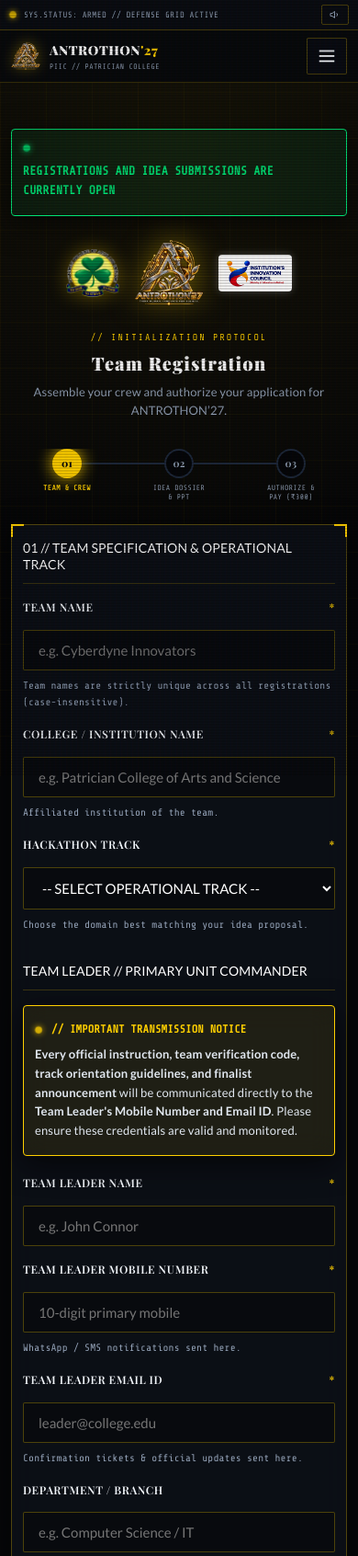
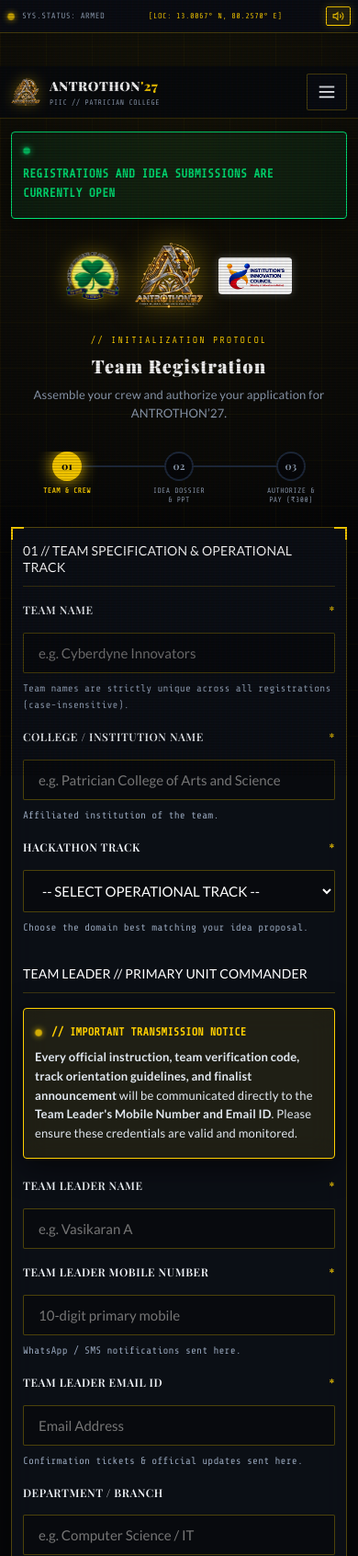
Before and after one commit to vasikaran46/ANTROTHON-27, a FastAPI app: page /register in a window 390 px wide. Shown: the top 1692 px of the page at 92% size. Run offline with FastAPI, Linux system fonts and the light colour scheme; some libraries are stand-ins or nearby versions; some web fonts are replaced.

Commit message:
feat: fixed top HUD header, dynamic user GPS coordinates, background music engine with mute option

```diff
--- a/app/main.py
+++ b/app/main.py
@@ -497,6 +497,19 @@ async def api_verify_payment(request: Request, db: Session = Depends(get_db)):
     reg.payment_timestamp = datetime.now(timezone.utc).replace(tzinfo=None)
     db.commit()
 
+    # Send confirmation email (non-blocking, failure doesn't affect response)
+    try:
+        from app.services.email import send_registration_confirmation
+        send_registration_confirmation(
+            to_email=reg.leader_email,
+            team_code=reg.team_code,
+            team_name=reg.team_name,
+            track=reg.track,
+            leader_name=reg.leader_name
+        )
+    except Exception as email_err:
+        logger.warning("Confirmation email failed for %s: %s", team_code, email_err)
+
     return {
         "success": True,
         "message": "Payment verified successfully!",
--- a/app/static/css/terminator.css
+++ b/app/static/css/terminator.css
@@ -132,6 +132,7 @@ body {
   width: 100%;
   max-width: 100%;
   overflow-x: hidden;
+  padding-top: 36px; /* Offset for fixed top HUD telemetry bar */
 }
 
 /* TYPOGRAPHY: Playfair Display for Headings */
@@ -181,11 +182,12 @@ strong, b {
   color: #64748b;
 }
 
-/* HUD TELEMETRY BAR (TOP) */
+/* HUD TELEMETRY BAR (TOP) - ALWAYS FIXED AT THE VERY TOP */
 .hud-bar {
-  background: rgba(11, 14, 20, 0.95);
+  background: rgba(11, 14, 20, 0.96);
   border-bottom: 1px solid var(--term-border);
-  backdrop-filter: blur(10px);
+  backdrop-filter: blur(12px);
+  -webkit-backdrop-filter: blur(12px);
   padding: 6px 20px;
   font-family: var(--font-tactical);
   font-size: 12px;
@@ -193,9 +195,18 @@ strong, b {
   display: flex;
   justify-content: space-between;
   align-items: center;
-  position: sticky;
+  position: fixed;
   top: 0;
-  z-index: 100;
+  left: 0;
+  right: 0;
+  width: 100%;
+  height: 36px;
+  box-sizing: border-box;
+  z-index: 1000;
+}
+
+.hud-status-short {
+  display: none;
 }
 
 .hud-telemetry-item {
@@ -225,16 +236,17 @@ strong, b {
 
 /* NAVIGATION */
 .term-navbar {
-  background: rgba(8, 10, 14, 0.9);
+  background: rgba(8, 10, 14, 0.92);
   backdrop-filter: blur(12px);
+  -webkit-backdrop-filter: blur(12px);
   border-bottom: 1px solid rgba(255, 208, 0, 0.2);
   padding: 14px 28px;
   display: flex;
   justify-content: space-between;
   align-items: center;
   position: sticky;
-  top: 33px;
-  z-index: 90;
+  top: 36px;
+  z-index: 990;
 }
 
 .term-logo-wrapper {
@@ -409,9 +421,10 @@ strong, b {
 }
 
 .btn-sound-toggle.active {
-  border-color: var(--term-red);
-  color: var(--term-red);
-  background: var(--term-red-dim);
+  border-color: var(--term-yellow, #ffd000);
+  color: var(--term-yellow, #ffd000);
+  background: rgba(255, 208, 0, 0.12);
+  box-shadow: 0 0 10px rgba(255, 208, 0, 0.25);
 }
 
 /* HUD CARDS & CONTAINERS */
@@ -583,20 +596,27 @@ strong, b {
    RESPONSIVE - TABLET & SMALL LAPTOP (max-width: 1024px)
    ===================================================================== */
 @media (max-width: 1024px) {
-  /* HUD TELEMETRY BAR: on tablet/mobile, static so it gracefully scrolls away */
+  /* HUD TELEMETRY BAR: ALWAYS FIXED AT TOP */
   .hud-bar {
-    position: relative;
-    top: auto;
+    position: fixed;
+    top: 0;
+    left: 0;
+    right: 0;
     font-size: 11px;
-    padding: 7px 16px;
-    z-index: 10;
+    padding: 6px 16px;
+    height: 36px;
+    z-index: 1000;
   }
 
-  /* NAVBAR: sticky at top:0 without hardcoded pixel collision */
+  .content-wrapper {
+    padding-top: 36px;
+  }
+
+  /* NAVBAR: sticky directly below fixed HUD bar */
   .term-navbar {
     position: sticky;
-    top: 0;
-    z-index: 100;
+    top: 36px;
+    z-index: 990;
     padding: 12px 18px;
   }
 
@@ -694,15 +714,21 @@ strong, b {
 @media (max-width: 768px) {
   .hud-bar {
     font-size: 10px;
-    padding: 6px 14px;
+    padding: 6px 12px;
+    height: 36px;
     gap: 8px;
   }
 
-  .hud-telemetry-item:nth-child(2) span:last-child {
-    display: none; /* Hide [LOC: ...] on screens <= 768px to prevent overflow */
+  .hud-status-full {
+    display: none;
+  }
+
+  .hud-status-short {
+    display: inline;
   }
 
   .term-navbar {
+    top: 36px;
     padding: 10px 14px;
   }
 
@@ -763,16 +789,32 @@ strong, b {
 @media (max-width: 540px) {
   .hud-bar {
     font-size: 9px;
-    padding: 5px 10px;
+    padding: 5px 8px;
+    height: 36px;
     justify-content: space-between;
+    gap: 4px;
+  }
+
+  .hud-status-full {
+    display: none;
+  }
+
+  .hud-status-short {
+    display: inline;
   }
 
   .hud-bar .hud-telemetry-item:nth-child(2) {
-    display: none; /* Keep HUD clean: LED Status on left, Audio toggle on right */
+    display: flex;
+    gap: 4px;
+    font-size: 8.5px;
+  }
+
+  #hud-live-clock {
+    display: none; /* Hide T-SYS clock on small mobile to ensure [LOC: ...] fits cleanly */
   }
 
   .btn-sound-toggle {
-    padding: 4px 8px;
+    padding: 3px 6px;
     font-size: 9px;
   }
 
@@ -781,6 +823,7 @@ strong, b {
   }
 
   .term-navbar {
+    top: 36px;
     padding: 8px 12px;
   }
 
--- a/app/static/js/terminator.js
+++ b/app/static/js/terminator.js
@@ -1,9 +1,9 @@
 /**
  * ANTROTHON'27 - TERMINATOR THEME JAVASCRIPT
- * HUD Telemetry, Countdown Engine, Sound FX Synthesizer
+ * HUD Telemetry, Dynamic Coordinates, Background Music Engine, Countdown Engine
  */
 
-// Sound Synthesizer via Web Audio API (zero external assets needed)
+// Sound Synthesizer via Web Audio API for interactive clicks/hover
 class CyberAudioEngine {
   constructor() {
     this.enabled = false;
@@ -19,18 +19,12 @@ class CyberAudioEngine {
     }
   }
 
-  toggle() {
-    this.init();
-    if (this.ctx && this.ctx.state === 'suspended') {
-      this.ctx.resume();
-    }
-    this.enabled = !this.enabled;
-    return this.enabled;
-  }
-
   playBeep(freq = 880, duration = 0.06, type = 'sine') {
     if (!this.enabled || !this.ctx) return;
     try {
+      if (this.ctx.state === 'suspended') {
+        this.ctx.resume();
+      }
       const osc = this.ctx.createOscillator();
       const gain = this.ctx.createGain();
       osc.type = type;
@@ -55,22 +49,179 @@ class CyberAudioEngine {
 
 const cyberAudio = new CyberAudioEngine();
 
-document.addEventListener('DOMContentLoaded', () => {
-  // Sound toggle button in HUD
+// =====================================================================
+// DYNAMIC USER LOCATION COORDINATES
+// =====================================================================
+function initDynamicLocation() {
+  const locEl = document.getElementById('hud-live-location');
+  if (!locEl) return;
+
+  function renderCoords(lat, lng) {
+    if (typeof lat !== 'number' || typeof lng !== 'number' || isNaN(lat) || isNaN(lng)) return;
+    const latDir = lat >= 0 ? 'N' : 'S';
+    const lngDir = lng >= 0 ? 'E' : 'W';
+    locEl.textContent = `[LOC: ${Math.abs(lat).toFixed(4)}° ${latDir}, ${Math.abs(lng).toFixed(4)}° ${lngDir}]`;
+    locEl.style.color = 'var(--term-yellow, #ffd000)';
+  }
+
+  // 1. Check cached session coordinates first for instant display
+  try {
+    const cached = sessionStorage.getItem('antrothon_user_coords');
+    if (cached) {
+      const data = JSON.parse(cached);
+      if (data && typeof data.lat === 'number' && typeof data.lng === 'number') {
+        renderCoords(data.lat, data.lng);
+      }
+    }
+  } catch (e) {}
+
+  // 2. Query browser Geolocation API
+  if ('geolocation' in navigator) {
+    navigator.geolocation.getCurrentPosition(
+      (pos) => {
+        const lat = pos.coords.latitude;
+        const lng = pos.coords.longitude;
+        renderCoords(lat, lng);
+        try {
+          sessionStorage.setItem('antrothon_user_coords', JSON.stringify({ lat, lng }));
+        } catch (e) {}
+      },
+      () => {
+        // Fallback: IP-based location lookup
+        fetchLocationFromIP();
+      },
+      { timeout: 8000, maximumAge: 600000, enableHighAccuracy: false }
+    );
+  } else {
+    fetchLocationFromIP();
+  }
+
+  function fetchLocationFromIP() {
+    fetch('https://ipapi.co/json/')
+      .then(r => r.json())
+      .then(d => {
+        if (d && typeof d.latitude === 'number' && typeof d.longitude === 'number') {
+          renderCoords(d.latitude, d.longitude);
+          try {
+            sessionStorage.setItem('antrothon_user_coords', JSON.stringify({ lat: d.latitude, lng: d.longitude }));
+          } catch (e) {}
+        }
+      })
+      .catch(() => {
+        // Secondary fallback
+        fetch('https://ipwho.is/')
+          .then(r => r.json())
+          .then(d => {
+            if (d && d.success !== false && typeof d.latitude === 'number' && typeof d.longitude === 'number') {
+              renderCoords(d.latitude, d.longitude);
+              try {
+                sessionStorage.setItem('antrothon_user_coords', JSON.stringify({ lat: d.latitude, lng: d.longitude }));
+              } catch (e) {}
+            }
+          })
+          .catch(() => {
+            // Retains default Patrician College Chennai coords [LOC: 13.0067° N, 80.2570° E]
+          });
+      });
+  }
+}
+
+// =====================================================================
+// BACKGROUND MUSIC & TACTICAL HUD AUDIO CONTROLLER
+// =====================================================================
+function initBackgroundMusic() {
+  const bgm = document.getElementById('term-bgm');
   const soundBtn = document.getElementById('term-sound-toggle');
-  if (soundBtn) {
-    soundBtn.addEventListener('click', () => {
-      const active = cyberAudio.toggle();
-      soundBtn.classList.toggle('active', active);
-      const textSpan = soundBtn.querySelector('.sound-state-text');
-      if (textSpan) {
-        textSpan.textContent = active ? 'HUD AUDIO: ON' : 'HUD AUDIO: OFF';
-      }
-      if (active) cyberAudio.playTargetLock();
+  if (!bgm || !soundBtn) return;
+
+  const iconUnmuted = soundBtn.querySelector('.audio-icon-unmuted');
+  const iconMuted = soundBtn.querySelector('.audio-icon-muted');
+  const textSpan = soundBtn.querySelector('.sound-state-text');
+
+  bgm.volume = 0.35; // Ambient, tactical volume
+
+  function updateVisuals(isPlaying) {
+    soundBtn.classList.toggle('active', isPlaying);
+    if (iconUnmuted && iconMuted) {
+      iconUnmuted.style.display = isPlaying ? 'inline-block' : 'none';
+      iconMuted.style.display = isPlaying ? 'none' : 'inline-block';
+    }
+    if (textSpan) {
+      textSpan.textContent = isPlaying ? 'HUD AUDIO: ON' : 'HUD AUDIO: OFF';
+    }
+    cyberAudio.enabled = isPlaying;
+  }
+
+  function playMusic() {
+    cyberAudio.init();
+    bgm.play().then(() => {
+      updateVisuals(true);
+      try { localStorage.setItem('antrothon_bgm_muted', 'false'); } catch (e) {}
+    }).catch(() => {
+      updateVisuals(false);
     });
   }
 
-  // Interactive buttons sound trigger
+  function pauseMusic() {
+    bgm.pause();
+    updateVisuals(false);
+    try { localStorage.setItem('antrothon_bgm_muted', 'true'); } catch (e) {}
+  }
+
+  // Sound toggle button click in HUD top bar
+  soundBtn.addEventListener('click', (e) => {
+    e.stopPropagation();
+    if (bgm.paused) {
+      playMusic();
+      cyberAudio.playTargetLock();
+    } else {
+      pauseMusic();
+    }
+  });
+
+  // Check user's stored mute preference
+  let isMutedPref = false;
+  try {
+    isMutedPref = localStorage.getItem('antrothon_bgm_muted') === 'true';
+  } catch (e) {}
+
+  if (!isMutedPref) {
+    // Attempt automatic playback
+    const promise = bgm.play();
+    if (promise !== undefined) {
+      promise.then(() => {
+        updateVisuals(true);
+      }).catch(() => {
+        // Browser autoplay blocked audio until user interaction
+        updateVisuals(false);
+        const startOnGesture = () => {
+          let mutedNow = false;
+          try { mutedNow = localStorage.getItem('antrothon_bgm_muted') === 'true'; } catch (e) {}
+          if (!mutedNow && bgm.paused) {
+            playMusic();
+          }
+          window.removeEventListener('click', startOnGesture);
+          window.removeEventListener('keydown', startOnGesture);
+          window.removeEventListener('touchstart', startOnGesture);
+        };
+        window.addEventListener('click', startOnGesture, { once: true });
+        window.addEventListener('keydown', startOnGesture, { once: true });
+        window.addEventListener('touchstart', startOnGesture, { once: true });
+      });
+    }
+  } else {
+    updateVisuals(false);
+  }
+}
+
+document.addEventListener('DOMContentLoaded', () => {
+  // 1. Initialize Background Music & Audio Toggle
+  initBackgroundMusic();
+
+  // 2. Initialize Dynamic Location
+  initDynamicLocation();
+
+  // 3. Interactive buttons sound trigger
   document.querySelectorAll('.btn-terminator, .btn-cyber-outline, .track-card, .faq-trigger').forEach(el => {
     el.addEventListener('mouseenter', () => {
       cyberAudio.playBeep(640, 0.03, 'sine');
@@ -80,7 +231,7 @@ document.addEventListener('DOMContentLoaded', () => {
     });
   });
 
-  // Mobile navigation
+  // 4. Mobile navigation
   const navToggle = document.getElementById('mobile-nav-toggle');
   const navLinks = document.getElementById('term-nav-links');
   if (navToggle && navLinks) {
@@ -104,7 +255,7 @@ document.addEventListener('DOMContentLoaded', () => {
     });
   }
 
-  // Live HUD Clock (UTC & IST)
+  // 5. Live HUD Clock (UTC & IST)
   function updateTelemetryClock() {
     const clockEl = document.getElementById('hud-live-clock');
     if (!clockEl) return;
@@ -115,7 +266,7 @@ document.addEventListener('DOMContentLoaded', () => {
   setInterval(updateTelemetryClock, 1000);
   updateTelemetryClock();
 
-  // COUNTDOWN ENGINE
+  // 6. COUNTDOWN ENGINE
   // Target: December 20, 2026 23:59:59 IST (Registration Deadline)
   const targetDateStr = document.body.dataset.countdownTarget || '2026-12-20T23:59:59';
   const targetDate = new Date(targetDateStr).getTime();
@@ -159,7 +310,7 @@ document.addEventListener('DOMContentLoaded', () => {
   setInterval(updateCountdown, 1000);
   updateCountdown();
 
-  // FAQ Accordion
+  // 7. FAQ Accordion
   document.querySelectorAll('.faq-trigger').forEach(trigger => {
     trigger.addEventListener('click', () => {
       const item = trigger.closest('.faq-item');
--- a/app/templates/base.html
+++ b/app/templates/base.html
@@ -17,8 +17,8 @@
   <link href="https://fonts.googleapis.com/css2?family=Lato:ital,wght@0,300;0,400;0,700;0,900;1,400;1,700&family=Playfair+Display:ital,wght@0,400;0,600;0,700;0,800;0,900;1,400;1,600;1,700&family=Share+Tech+Mono&display=swap" rel="stylesheet">
 
   <!-- Core Styles -->
-  <link rel="stylesheet" href="/static/css/terminator.css?v=15">
-  <link rel="stylesheet" href="/static/css/components.css?v=15">
+  <link rel="stylesheet" href="/static/css/terminator.css?v=17">
+  <link rel="stylesheet" href="/static/css/components.css?v=17">
   {% block extra_css %}{% endblock %}
 </head>
 <body data-countdown-target="{{ reg_deadline_iso }}">
@@ -29,26 +29,40 @@
   <div class="red-vignette"></div>
 
   <div class="content-wrapper">
-    <!-- Top HUD Telemetry Status Bar -->
-    <header class="hud-bar">
+    <!-- Top HUD Telemetry Status Bar (Always Fixed at Top) -->
+    <header class="hud-bar" id="hud-top-bar">
       <div class="hud-telemetry-item">
         <span class="pulse-led"></span>
-        <span class="mono-tag">SYS.STATUS: ARMED // DEFENSE GRID ACTIVE</span>
+        <span class="mono-tag">
+          <span class="hud-status-full">SYS.STATUS: ARMED // DEFENSE GRID ACTIVE</span>
+          <span class="hud-status-short">SYS.STATUS: ARMED</span>
+        </span>
       </div>
       <div class="hud-telemetry-item">
         <span class="mono-tag" id="hud-live-clock">T-SYS: --:--:-- IST</span>
-        <span class="mono-tag" style="color:var(--term-red);">[LOC: 13.0067° N, 80.2570° E]</span>
+        <span class="mono-tag" id="hud-live-location" style="color:var(--term-yellow, #ffd000);">[LOC: 13.0067° N, 80.2570° E]</span>
       </div>
       <div class="hud-telemetry-item">
-        <button type="button" class="btn-sound-toggle" id="term-sound-toggle" title="Toggle Tactical Audio Feedback">
-          <svg width="12" height="12" viewBox="0 0 24 24" fill="none" stroke="currentColor" stroke-width="2">
+        <button type="button" class="btn-sound-toggle" id="term-sound-toggle" title="Toggle Background Music & Tactical Audio (Mute / Unmute)">
+          <!-- Unmuted Icon (Sound Playing) -->
+          <svg class="audio-icon audio-icon-unmuted" width="13" height="13" viewBox="0 0 24 24" fill="none" stroke="currentColor" stroke-width="2">
             <polygon points="11 5 6 9 2 9 2 15 6 15 11 19 11 5"></polygon>
             <path d="M15.54 8.46a5 5 0 0 1 0 7.07"></path>
+            <path d="M19.07 4.93a10 10 0 0 1 0 14.14"></path>
+          </svg>
+          <!-- Muted Icon -->
+          <svg class="audio-icon audio-icon-muted" width="13" height="13" viewBox="0 0 24 24" fill="none" stroke="currentColor" stroke-width="2" style="display:none;">
+            <polygon points="11 5 6 9 2 9 2 15 6 15 11 19 11 5"></polygon>
+            <line x1="23" y1="9" x2="17" y2="15"></line>
+            <line x1="17" y1="9" x2="23" y2="15"></line>
           </svg>
           <span class="sound-state-text">HUD AUDIO: OFF</span>
         </button>
       </div>
     </header>
+
+    <!-- Background Music Audio Element -->
+    <audio id="term-bgm" src="/static/audio/bgm.mp3" loop preload="auto"></audio>
 
     <!-- Main Navigation Bar -->
     <nav class="term-navbar">
@@ -151,7 +165,7 @@
 
 
   <!-- Core Scripts -->
-  <script src="/static/js/terminator.js"></script>
+  <script src="/static/js/terminator.js?v=17"></script>
   {% block extra_js %}{% endblock %}
 </body>
 </html>
--- a/app/templates/register.html
+++ b/app/templates/register.html
@@ -122,7 +122,7 @@
             <div class="form-grid">
               <div class="form-group">
                 <label class="form-label" for="leader_name">Team Leader Name <span class="required">*</span></label>
-                <input type="text" id="leader_name" class="form-control" placeholder="e.g. John Connor" required>
+                <input type="text" id="leader_name" class="form-control" placeholder="e.g. Vasikaran A" required>
               </div>
 
               <div class="form-group">
@@ -133,7 +133,7 @@
 
               <div class="form-group">
                 <label class="form-label" for="leader_email">Team Leader Email ID <span class="required">*</span></label>
-                <input type="email" id="leader_email" class="form-control" placeholder="leader@college.edu" required>
+                <input type="email" id="leader_email" class="form-control" placeholder="Email Address" required>
                 <span class="form-hint">Confirmation tickets &amp; official updates sent here.</span>
               </div>
 
```
Also changed, not shown: app/config.py (+10 -0 lines), app/services/email.py (added, +234 -0 lines), 2 other files.
